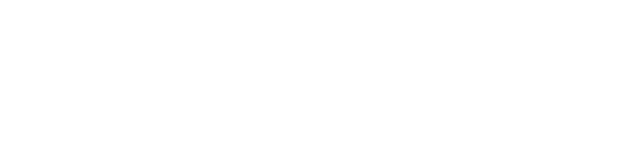
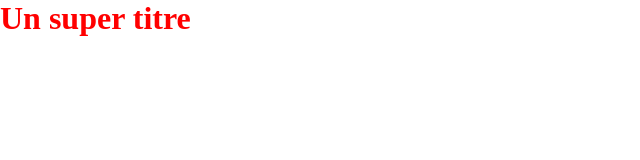
Before and after one commit to DuboisCedric/OpenclassroomsProject, a plain HTML site: page index.html in a window 1280 px wide. Shown: the whole page, without its empty margins (0-640 px from the left). Drawn offline with Linux system fonts and the light colour scheme.

Commit message:
Modifications des fichier HTML et CSS de base

```diff
--- a/index.html
+++ b/index.html
@@ -7,11 +7,18 @@
     <link rel="stylesheet" href="style.css" />
   </head>
   <body>
+    <h1>Un super titre</h1>
     <!-- un commentaire -->
     <!--  la commande “pwd” indique si vous êtes bien dans le bon fichier Premierprojet -->
     <!-- Dubois Cédric@DUBOIS-CEDRIC MINGW64 ~/OneDrive/Bureau/Premierprojet (master) -->
     <!-- $ touch index.html style.css -->
     <!-- git status -->
     <!-- git add index.html style.css ou git add . ou git add * -->
+    <!-- git status -->
+    <!-- git commit -m "Ajout de l'index.html et style.css" -->
+    <!-- git log -->
+    <!-- clear pour nettoyer le terminal  -->
+    <!-- travailler sur vos fichiers -->
+    <!-- git add index.html style.css -->
   </body>
 </html>
--- a/style.css
+++ b/style.css
@@ -3,3 +3,7 @@
   padding: 0;
   box-sizing: border-box;
 }
+
+h1 {
+  color: red;
+}
```
